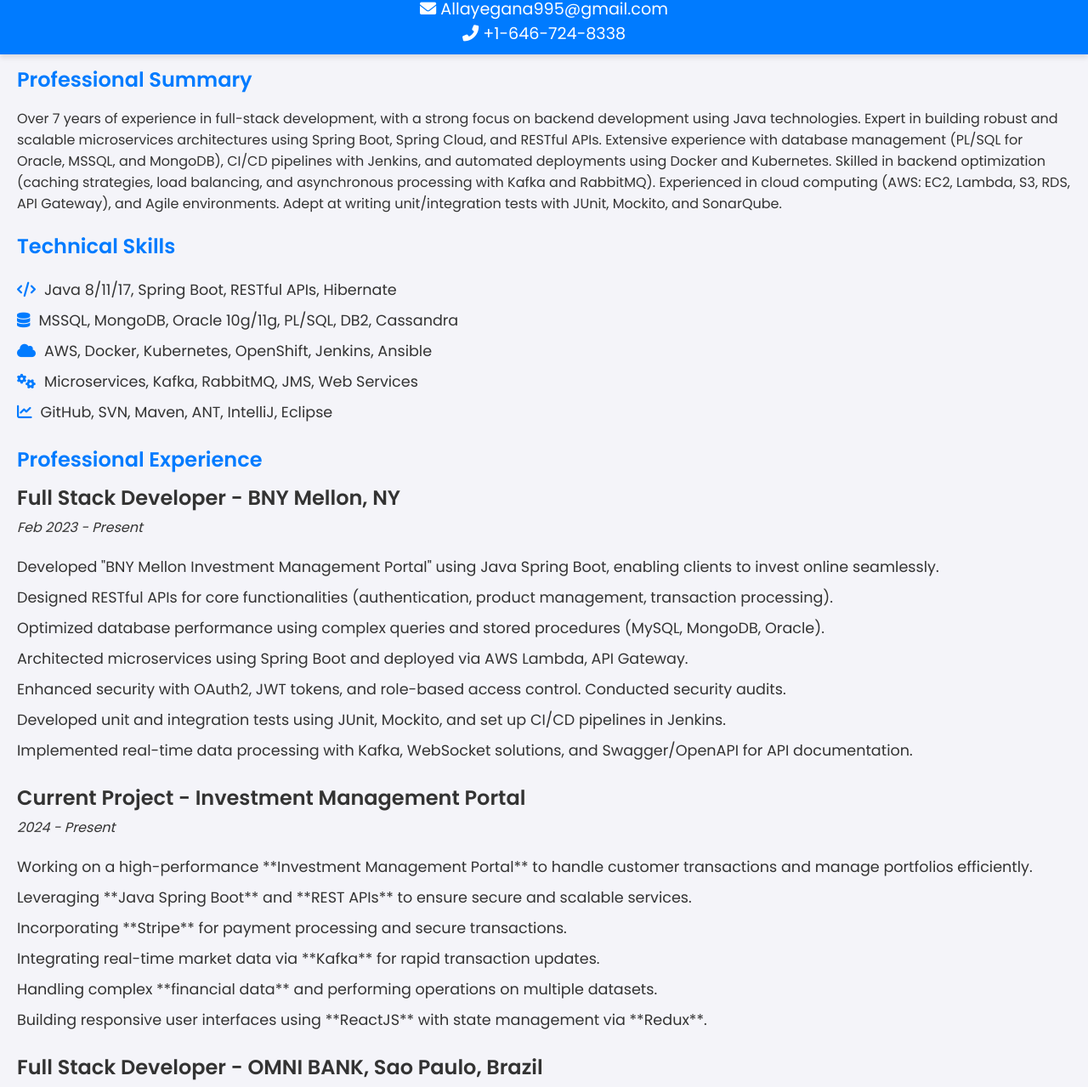
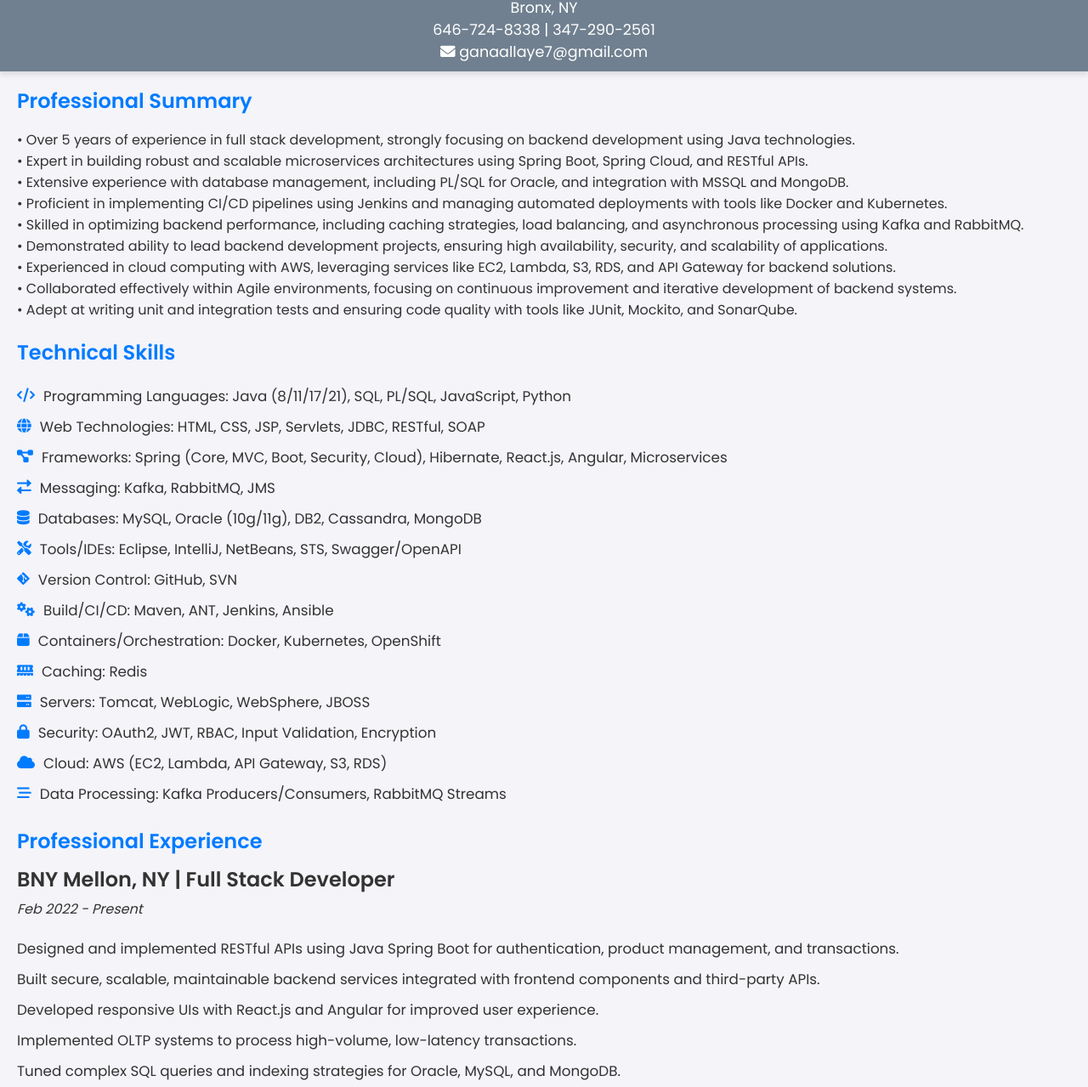
Before and after one commit to allayegana/my-resume, a plain HTML site: page index.html in a window 1280 px wide. Shown: the part 74-1353 px from the top of the page at 85% size. Drawn offline with Linux system fonts and the light colour scheme.

Commit message:
change experience

```diff
--- a/index.html
+++ b/index.html
@@ -15,22 +15,20 @@
     }
 
     header {
-            background-color: #007bff;
+      background-color: slategrey;
       color: white;
       text-align: center;
-            position: fixed; /* Makes the header stay fixed at the top */
+      position: fixed;
       top: 0;
       width: 100%;
-            z-index: 1000; /* Ensures the header stays on top of other elements */
-            box-shadow: 0 4px 6px rgba(0, 0, 0, 0.1); /* Adds a shadow effect */
+      z-index: 1000;
+      box-shadow: 0 4px 6px rgba(0, 0, 0, 0.1);
     }
 
     main {
       padding: 100px 20px 20px;
       margin-top: 30px;
-
     }
-
 
     .profile h1 {
       margin: 0;
@@ -39,10 +37,8 @@
 
     .profile .contact {
       margin: 10px 0;
-            font-size: 1.2em;
+      font-size: 1.1em;
     }
-
-
 
     h2 {
       color: #007bff;
@@ -58,7 +54,7 @@
     .skills-list li,
     .experience-item ul li {
       padding: 5px 0;
-            font-size: 1.1em;
+      font-size: 1.05em;
       display: flex;
       align-items: center;
     }
@@ -72,7 +68,7 @@
     footer {
       text-align: center;
       padding: 10px;
-            background-color: #007bff;
+      background-color: slategrey;
       color: white;
     }
 
@@ -91,7 +87,6 @@
       margin-top: 5px;
     }
 
-        /* Animation */
     section {
       opacity: 0;
       transform: translateY(50px);
@@ -119,7 +114,8 @@
     });
   </script>
   <link href="https://fonts.googleapis.com/css2?family=Poppins:wght@300;400;600&display=swap" rel="stylesheet">
-    <link rel="stylesheet" href="https://cdnjs.cloudflare.com/ajax/libs/font-awesome/6.0.0-beta3/css/all.min.css" />
+  <link rel="stylesheet"
+    href="https://cdnjs.cloudflare.com/ajax/libs/font-awesome/6.0.0-beta3/css/all.min.css" />
 </head>
 
 <body>
@@ -128,85 +124,109 @@
       <div class="profile">
         <h1>Allaye Gana</h1>
         <p class="contact">
-                    <i class="fas fa-envelope"></i> Allayegana995@gmail.com <br>
-                    <i class="fas fa-phone-alt"></i> +1-646-724-8338
+          Bronx, NY <br>
+          <i class=""></i> 646-724-8338 | 347-290-2561 <br>
+          <i class="fas fa-envelope"></i> ganaallaye7@gmail.com
         </p>
       </div>
     </div>
   </header>
 
   <main>
+    <br>
     <section id="summary">
       <h2>Professional Summary</h2>
       <p>
-                Over 7 years of experience in full-stack development, with a strong focus on backend development using Java technologies. Expert in building robust and scalable microservices architectures using Spring Boot, Spring Cloud, and RESTful APIs. Extensive experience with database management (PL/SQL for Oracle, MSSQL, and MongoDB), CI/CD pipelines with Jenkins, and automated deployments using Docker and Kubernetes. Skilled in backend optimization (caching strategies, load balancing, and asynchronous processing with Kafka and RabbitMQ). Experienced in cloud computing (AWS: EC2, Lambda, S3, RDS, API Gateway), and Agile environments. Adept at writing unit/integration tests with JUnit, Mockito, and SonarQube.
+        • Over 5 years of experience in full stack development, strongly focusing on backend development using Java
+        technologies. <br>
+        • Expert in building robust and scalable microservices architectures using Spring Boot, Spring Cloud, and RESTful
+        APIs. <br>
+        • Extensive experience with database management, including PL/SQL for Oracle, and integration with MSSQL and
+        MongoDB. <br>
+        • Proficient in implementing CI/CD pipelines using Jenkins and managing automated deployments with tools like
+        Docker and Kubernetes. <br>
+        • Skilled in optimizing backend performance, including caching strategies, load balancing, and asynchronous
+        processing using Kafka and RabbitMQ. <br>
+        • Demonstrated ability to lead backend development projects, ensuring high availability, security, and scalability
+        of applications. <br>
+        • Experienced in cloud computing with AWS, leveraging services like EC2, Lambda, S3, RDS, and API Gateway for
+        backend solutions. <br>
+        • Collaborated effectively within Agile environments, focusing on continuous improvement and iterative
+        development of backend systems. <br>
+        • Adept at writing unit and integration tests and ensuring code quality with tools like JUnit, Mockito, and
+        SonarQube.
       </p>
     </section>
 
     <section id="skills">
       <h2>Technical Skills</h2>
       <ul class="skills-list">
-                <li><i class="fas fa-code"></i> Java 8/11/17, Spring Boot, RESTful APIs, Hibernate</li>
-                <li><i class="fas fa-database"></i> MSSQL, MongoDB, Oracle 10g/11g, PL/SQL, DB2, Cassandra</li>
-                <li><i class="fas fa-cloud"></i> AWS, Docker, Kubernetes, OpenShift, Jenkins, Ansible</li>
-                <li><i class="fas fa-cogs"></i> Microservices, Kafka, RabbitMQ, JMS, Web Services</li>
-                <li><i class="fas fa-chart-line"></i> GitHub, SVN, Maven, ANT, IntelliJ, Eclipse</li>
+        <li><i class="fas fa-code"></i> Programming Languages: Java (8/11/17/21), SQL, PL/SQL, JavaScript, Python</li>
+        <li><i class="fas fa-globe"></i> Web Technologies: HTML, CSS, JSP, Servlets, JDBC, RESTful, SOAP</li>
+        <li><i class="fas fa-project-diagram"></i> Frameworks: Spring (Core, MVC, Boot, Security, Cloud), Hibernate, React.js, Angular, Microservices</li>
+        <li><i class="fas fa-exchange-alt"></i> Messaging: Kafka, RabbitMQ, JMS</li>
+        <li><i class="fas fa-database"></i> Databases: MySQL, Oracle (10g/11g), DB2, Cassandra, MongoDB</li>
+        <li><i class="fas fa-tools"></i> Tools/IDEs: Eclipse, IntelliJ, NetBeans, STS, Swagger/OpenAPI</li>
+        <li><i class="fab fa-git-alt"></i> Version Control: GitHub, SVN</li>
+        <li><i class="fas fa-cogs"></i> Build/CI/CD: Maven, ANT, Jenkins, Ansible</li>
+        <li><i class="fas fa-box"></i> Containers/Orchestration: Docker, Kubernetes, OpenShift</li>
+        <li><i class="fas fa-memory"></i> Caching: Redis</li>
+        <li><i class="fas fa-server"></i> Servers: Tomcat, WebLogic, WebSphere, JBOSS</li>
+        <li><i class="fas fa-lock"></i> Security: OAuth2, JWT, RBAC, Input Validation, Encryption</li>
+        <li><i class="fas fa-cloud"></i> Cloud: AWS (EC2, Lambda, API Gateway, S3, RDS)</li>
+        <li><i class="fas fa-stream"></i> Data Processing: Kafka Producers/Consumers, RabbitMQ Streams</li>
       </ul>
     </section>
 
     <section id="experience">
       <h2>Professional Experience</h2>
+
       <div class="experience-item">
-                <h3>Full Stack Developer - BNY Mellon, NY</h3>
-                <p>Feb 2023 - Present</p>
+        <h3>BNY Mellon, NY | Full Stack Developer</h3>
+        <p>Feb 2022 - Present</p>
         <ul>
-                    <li>Developed "BNY Mellon Investment Management Portal" using Java Spring Boot, enabling clients to invest online seamlessly.</li>
-                    <li>Designed RESTful APIs for core functionalities (authentication, product management, transaction processing).</li>
-                    <li>Optimized database performance using complex queries and stored procedures (MySQL, MongoDB, Oracle).</li>
-                    <li>Architected microservices using Spring Boot and deployed via AWS Lambda, API Gateway.</li>
-                    <li>Enhanced security with OAuth2, JWT tokens, and role-based access control. Conducted security audits.</li>
-                    <li>Developed unit and integration tests using JUnit, Mockito, and set up CI/CD pipelines in Jenkins.</li>
-                    <li>Implemented real-time data processing with Kafka, WebSocket solutions, and Swagger/OpenAPI for API documentation.</li>
+          <li>Designed and implemented RESTful APIs using Java Spring Boot for authentication, product management, and transactions.</li>
+          <li>Built secure, scalable, maintainable backend services integrated with frontend components and third-party APIs.</li>
+          <li>Developed responsive UIs with React.js and Angular for improved user experience.</li>
+          <li>Implemented OLTP systems to process high-volume, low-latency transactions.</li>
+          <li>Tuned complex SQL queries and indexing strategies for Oracle, MySQL, and MongoDB.</li>
+          <li>Optimized data pipelines using Kafka and RabbitMQ for real-time processing.</li>
+          <li>Architected microservices deployed with Docker/Kubernetes on AWS for scalability.</li>
+          <li>Implemented OAuth2, JWT, RBAC, input validation, and encryption for application security.</li>
+          <li>Wrote unit/integration tests with JUnit/Mockito and automated pipelines with Jenkins.</li>
+          <li>Resolved performance bottlenecks using profiling tools and caching with Redis.</li>
+          <li>Documented APIs using Swagger/OpenAPI for consistency and integration.</li>
         </ul>
       </div>
 
       <div class="experience-item">
-                <h3>Current Project - Investment Management Portal</h3>
-                <p>2024 - Present</p>
+        <h3>Omni Bank, São Paulo, Brazil | Full Stack Developer</h3>
+        <p>Oct 2020 - Jan 2022</p>
         <ul>
-                    <li>Working on a high-performance **Investment Management Portal** to handle customer transactions and manage portfolios efficiently.</li>
-                    <li>Leveraging **Java Spring Boot** and **REST APIs** to ensure secure and scalable services.</li>
-                    <li>Incorporating **Stripe** for payment processing and secure transactions.</li>
-                    <li>Integrating real-time market data via **Kafka** for rapid transaction updates.</li>
-                    <li>Handling complex **financial data** and performing operations on multiple datasets.</li>
-                    <li>Building responsive user interfaces using **ReactJS** with state management via **Redux**.</li>
-                </ul>
-            </div>
-
-            <div class="experience-item">
-                <h3>Full Stack Developer - OMNI BANK, Sao Paulo, Brazil</h3>
-                <p>Feb 2017 - Jan 2023</p>
-                <ul>
-                    <li>Led backend development using **Java Spring Boot** and microservices architecture, focusing on **80% backend** work.</li>
-                    <li>Worked on the **Open Credit Card System**, **Financing Company Project**, and **Automobile Financing** projects.</li>
-                    <li>Utilized **cloud technologies** like AWS, Docker, and Kubernetes to deploy scalable solutions.</li>
-                    <li>Managed databases including **MSSQL, Oracle, and MongoDB** to ensure efficient and secure data processing.</li>
-                    <li>Implemented secure and scalable solutions for financial services using **Java Spring Boot**, **Microservices**, and **ReactJS**.</li>
-                    <li>Built and maintained frontend interfaces with **React Native** and **Angular** to create a seamless user experience.</li>
-                    <li>Optimized backend performance by implementing caching strategies and load balancing.</li>
-                    <li>Managed integrations with various financial data systems, improving transaction processing efficiency.</li>
+          <li>Developed web applications using REST APIs in Java within deadlines.</li>
+          <li>Participated in code reviews ensuring maintainable, high-quality code.</li>
+          <li>Resolved user-reported technical issues and optimized application features.</li>
+          <li>Performed SQL management, database migrations, and tuning for OLTP systems.</li>
+          <li>Deployed and managed applications in Docker/Kubernetes environments.</li>
+          <li>Gathered client requirements and assisted in product demos.</li>
+          <li>Monitored and optimized system performance for speed and scalability.</li>
+          <li>Maintained technical documentation and implemented security practices.</li>
         </ul>
       </div>
     </section>
 
     <section id="education">
       <h2>Education</h2>
-            <p>Bachelor’s degree in Technology and Information, Major: Analysis and Systems Development (2019)<br>FAM FACULDADE das Américas</p>
+      <p>
+        Bachelor’s Degree in Technology and Information<br>
+        Major: Analysis and Systems Development<br>
+        FAM Faculdade das Américas, 2019
+      </p>
     </section>
   </main>
 
   <footer>
-        <p>© 2024 Allaye Gana - All Rights Reserved</p>
+    <p>© 2025 Allaye Gana - All Rights Reserved</p>
   </footer>
 </body>
 
```
Lines whose indentation alone changed are shown as unchanged.
